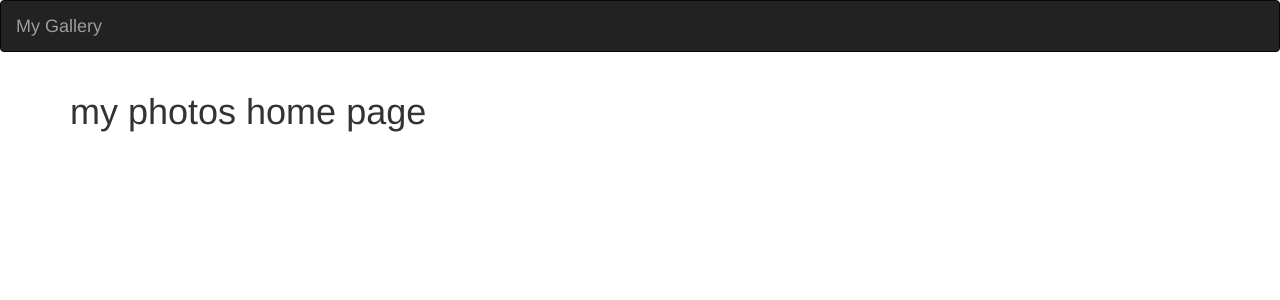
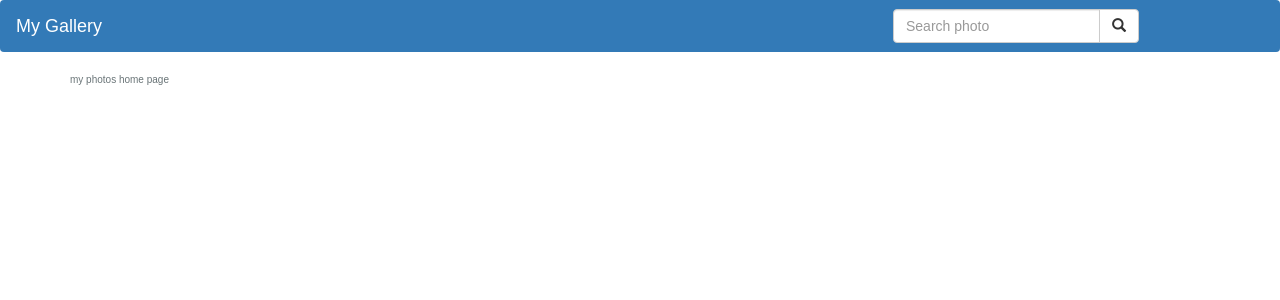
Before and after one commit to 299hannah/gallery, a Django app: page / in a window 1280 px wide. Shown: the top 300 px of the page. Run offline with Django 3.2, Linux system fonts and the light colour scheme; some libraries are stand-ins or nearby versions.

Commit message:
implimenting my search button

```diff
--- /dev/null
+++ b/photos/static/css/style.css
@@ -0,0 +1,116 @@
+@import url("https://fonts.googleapis.com/css?family=Montserrat:100,100italic,200,200italic,300,300italic,regular,italic,500,500italic,600,600italic,700,700italic,800,800italic,900,900italic");
+@import url('https://fonts.googleapis.com/css2?family=Dancing+Script&display=swap');
+
+
+/* my colors */
+
+:root{
+    --first-color: #5361ff;
+    --white-color : #fafaff;
+    --dark-color: #2a3b47;
+    --text-color: #697477;
+}
+/* font size 1rem is 16px */
+:root{
+    --body-font:'Monserrat', sans-serif;
+    --big-font-size: 6.25rem;/*100px*/
+    --h2-font-size: 1.25rem;/*20px*/
+    --normal-font-size: .938rem;/*15px*/
+    --small-font-size: .813rem;/*13px*/
+
+}
+@media screen and (min-width: 768px){
+    :root{
+        --body-font:'Monserrat', sans-serif;
+        --big-font-size: 10.5rem;/*168px*/
+        --h2-font-size: 2rem;
+        --normal-font-size: 1rem;
+        --small-font-size: .875rem;/*14px*/
+
+}
+.navbar-header,
+.navbar-brand{
+        color: #ffffff;
+    }
+}
+/* margins */
+:root{
+    --mb-1: .5rem;
+    --mb-2: 1rem;
+    --mb-3: 1.5rem;
+    --mb-4: 2rem;
+
+
+}
+:root{
+    --z-fixed:100;
+}
+*,::before,::after{
+    box-sizing: border-box;
+}
+html{
+    scroll-behavior: smooth;
+}
+body{
+    margin: var(--header-height) 0 0 0;
+    font-family: var(--body-font);
+    font-size: var(--normal-font-size);
+    font-weight: var(--font-medium);
+    color: var(--text-color);
+    line-height: 1.6;
+}
+h1,h2,p{
+    margin: 0;
+
+}
+ul{
+    padding: 0;
+    list-style: none;
+}
+a{
+    text-decoration: none;
+    color: var(--text-color);
+}
+img{
+    max-width:100%;
+    height: auto;
+    display: block;
+}
+.section{
+    padding: 3rem 0;
+}
+.section-title{
+    position: relative;
+    font-size: var(--h2-font-size);
+    color: var(--dark-color);
+    margin: var(--mb-4) 0;
+    text-align: center;
+}
+.section-title::after{
+    position: absolute;
+    content: "";
+    width: 32px;
+    height: .18rem;
+    left: 0;
+    right: 0;
+    margin: auto;
+    top: 2rem;
+    background-color: var(--first-color);
+}
+
+
+
+.nav{
+    height: var(--header-height);
+    display: flex;
+    justify-content: space-between;
+    align-items: center;
+
+}
+
+@media screen and (max-width: 768px){
+    .navbar-header,
+    .navbar-brand{
+        color: #ffffff;
+    }
+}
--- a/photos/templates/index.html
+++ b/photos/templates/index.html
@@ -5,7 +5,7 @@
 {{ block.super}}
 
 <div class="container">
-    <h1>my photos home page</h1>
+    <p>my photos home page</p>
 </div>
 
 {%endblock%}
--- a/photos/templates/navbar.html
+++ b/photos/templates/navbar.html
@@ -4,17 +4,31 @@
     <meta charset="UTF-8">
     <meta http-equiv="X-UA-Compatible" content="IE=edge">
     <meta name="viewport" content="width=device-width, initial-scale=1.0">
+    <link rel="stylesheet" href="static/css/styles.css">
+
 </head>
 <body>
-    <nav class ="navbar navbar-inverse">
+    <nav class ="navbar  bg-primary">
         <div class="container-fluid">
             <div class="navbar-header">
-                <a href="{%url 'index'%}" class="navbar-brand">My Gallery</a>
+                <a href="{%url 'index'%}" class="navbar-brand bg-dark">My Gallery</a>
             </div>
             <!-- Adding a search form -->
             <div class="col-sm-4 col-md-4 navbar-right">
 
+                <form action="" class="navbar-form" role="search">
+                    <div class="input-group">
+                        <input type="test" class="form-control" placeholder="Search photo" name="">
+                        <div class="input-group-btn">
+                            <button class="btn btn-default" type="submit"><i class="glyphicon glyphicon-search"></i></button>
+                        </div>
+
+                    </div>
+                </form>
+
+            </div>
             <!-- search form end -->
+
         </div>
     </nav>
 
```
Also changed, not shown: photos/static/js/main.js (added).
